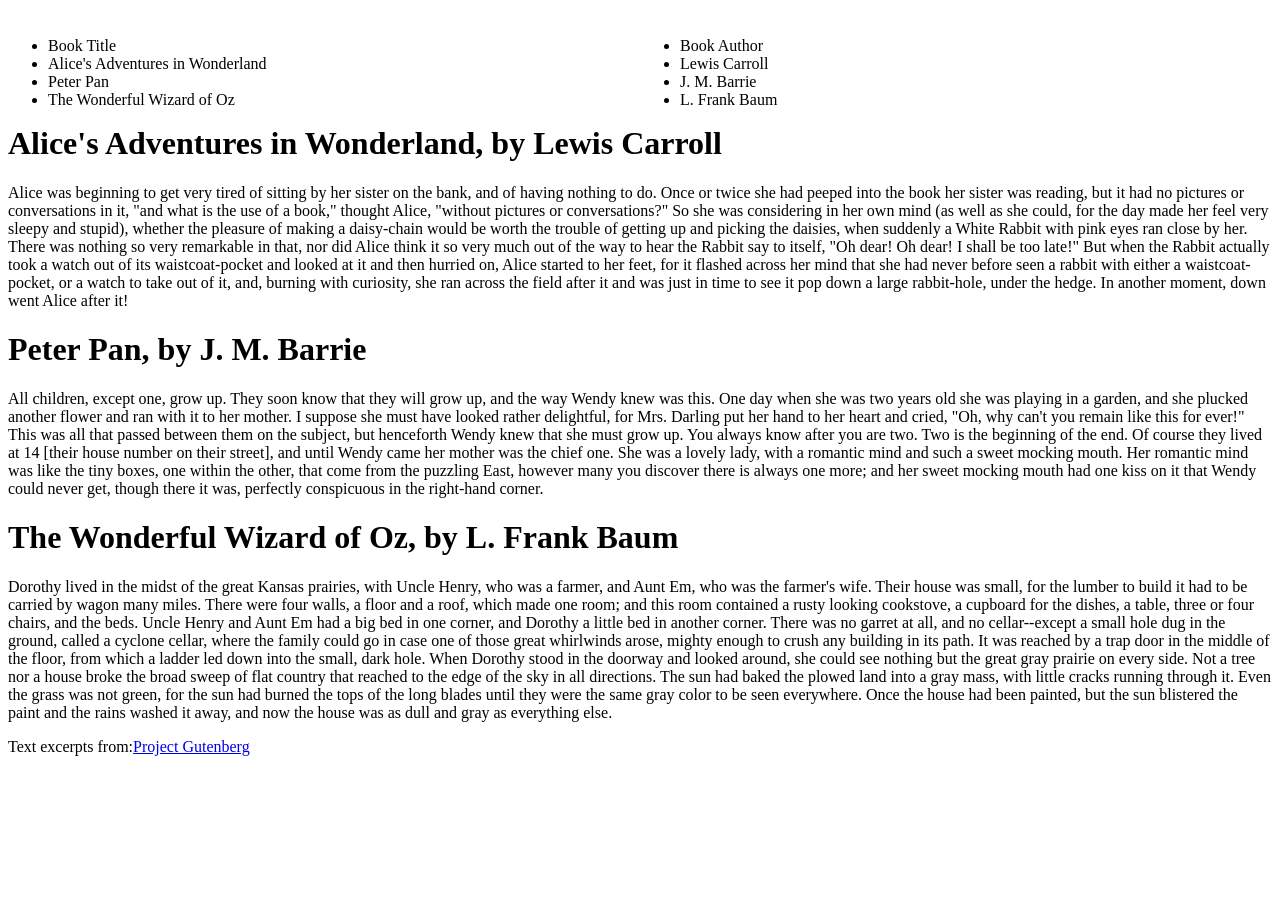
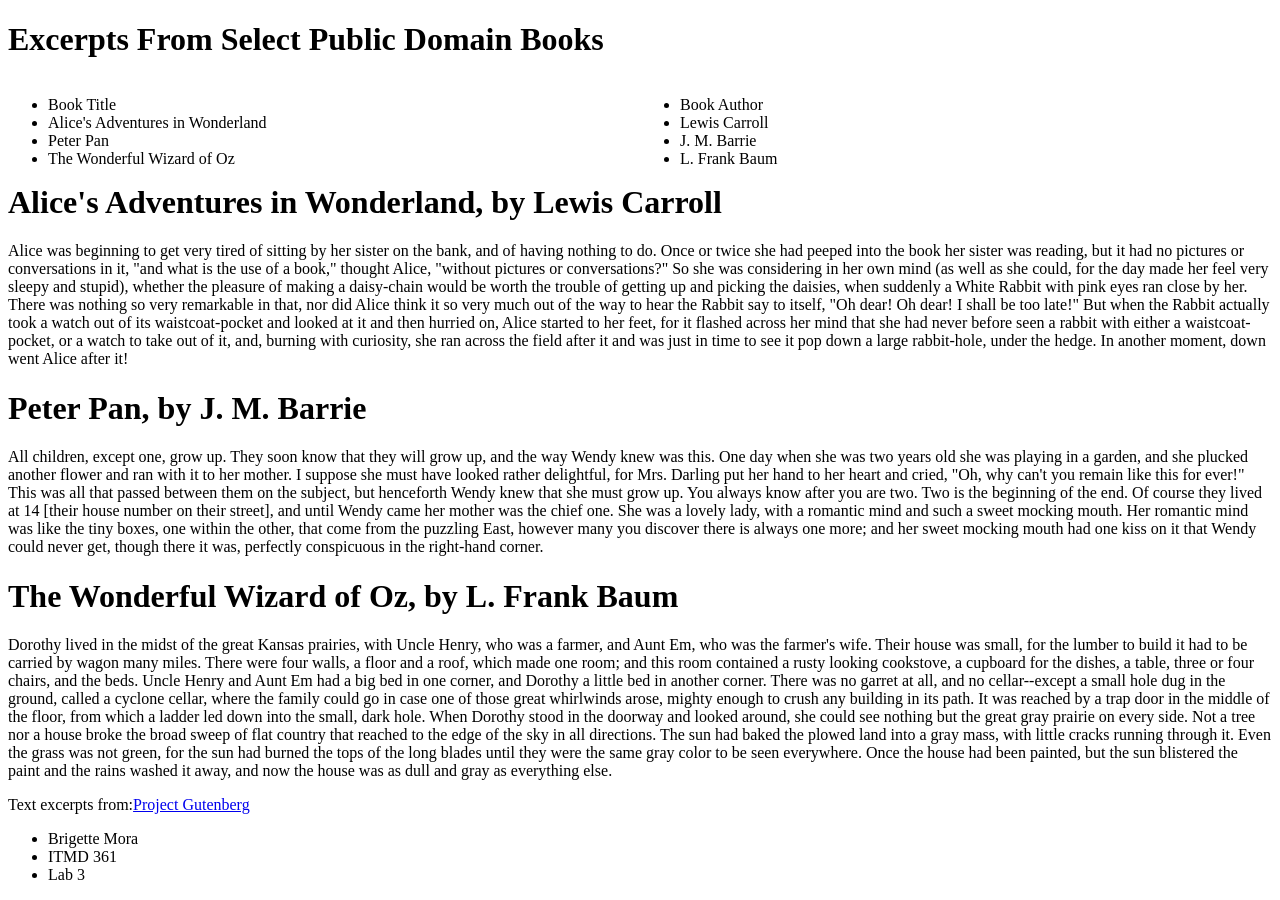
Before and after one commit to Vamor1/LAB3, a plain HTML site: page index.html in a window 1280 px wide. Before the commit the page ends 800 px from the top, so only its background shows below. Drawn offline with Linux system fonts and the light colour scheme.

Commit message:
Update index.html

```diff
--- a/index.html
+++ b/index.html
@@ -8,7 +8,7 @@
 
   <body>
 
-
+<h1>Excerpts From Select Public Domain Books</h1>
 
 <div style="float: left; width: 50%;">
 <ul>
@@ -73,5 +73,11 @@ Once the house had been painted, but the sun blistered the paint and the rains w
 
 Text excerpts from:<a href="http://www.gutenberg.org">Project Gutenberg</a>
 
+    <ul>
+      <li>Brigette Mora</li>
+      <li>ITMD 361</li>
+      <li>Lab 3</li>
+    </ul>
+
   </body>
 </html>
```
